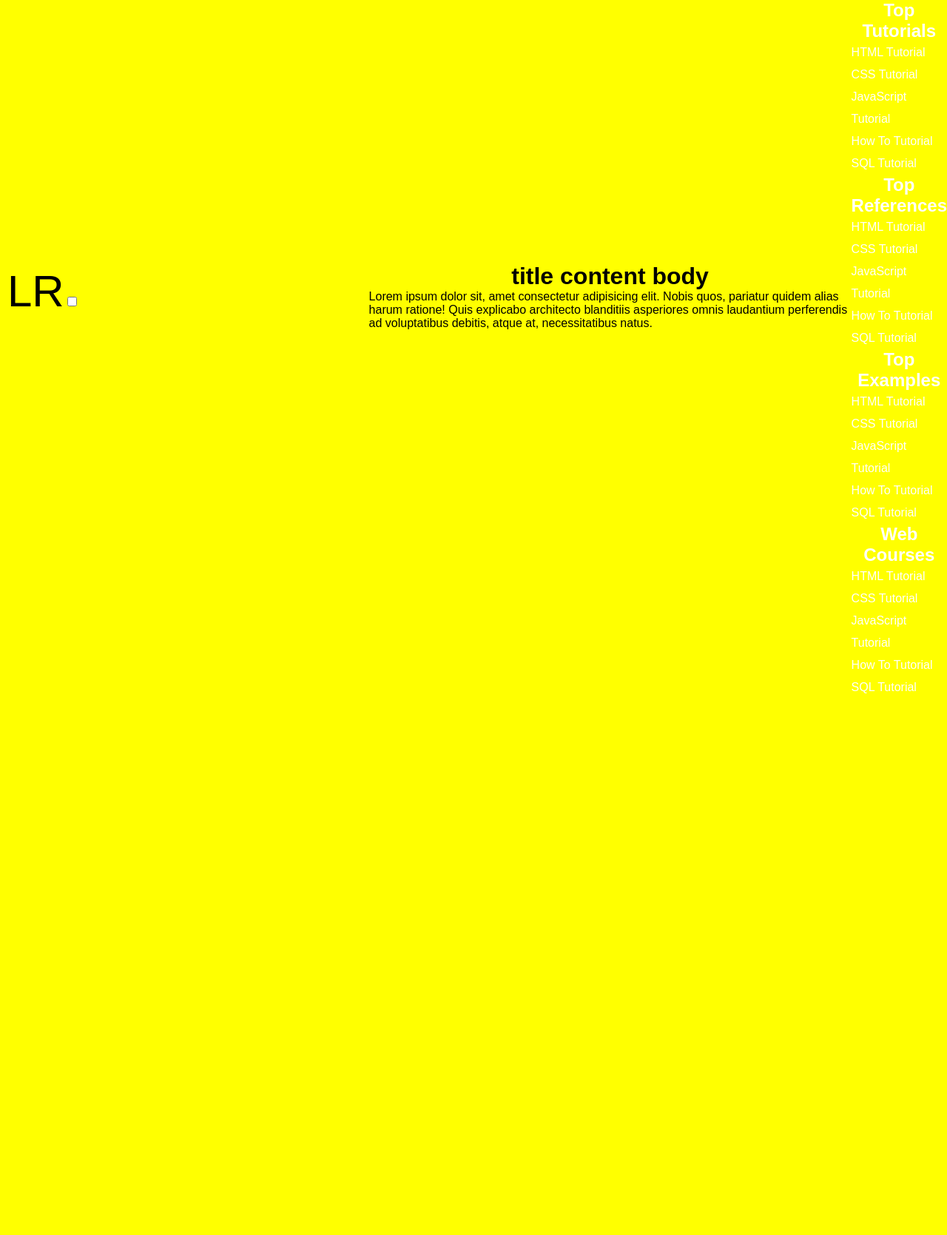
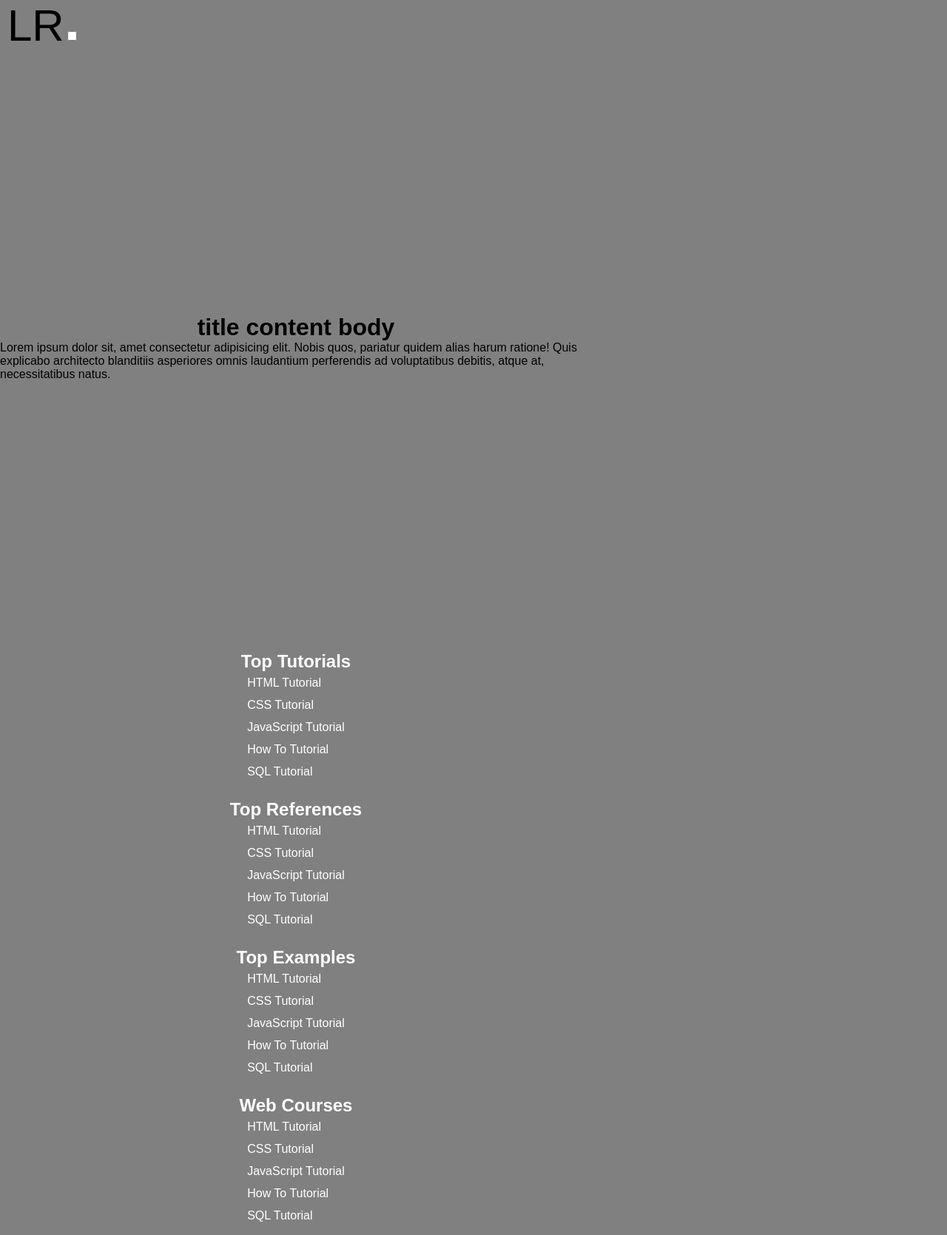
Before and after one commit to fitagit/first-project, a PHP site: page / in a window 1280 px wide. Shown: the whole page at 74% size. Before the commit the page ends 937 px from the top, so only its background shows below. Run offline with PHP 8.4, Linux system fonts and the light colour scheme.

Commit message:
change style page

```diff
--- a/style.css
+++ b/style.css
@@ -5,7 +5,7 @@
 }
 
 body {
-  background-color: var(--white);
+  background-color: gray;
   font-family: "Poppins", sans-serif;
 }
 
@@ -93,14 +93,6 @@ ul {
   top: 5px;
 }
 
-body {
-  display: flex;/*
-  flex-direction: column; */
-  justify-content: center;
-  width: 100%;
-  align-items: center;
-  background: yellow;
-}
 
 div {
   max-width: 800px;
```
